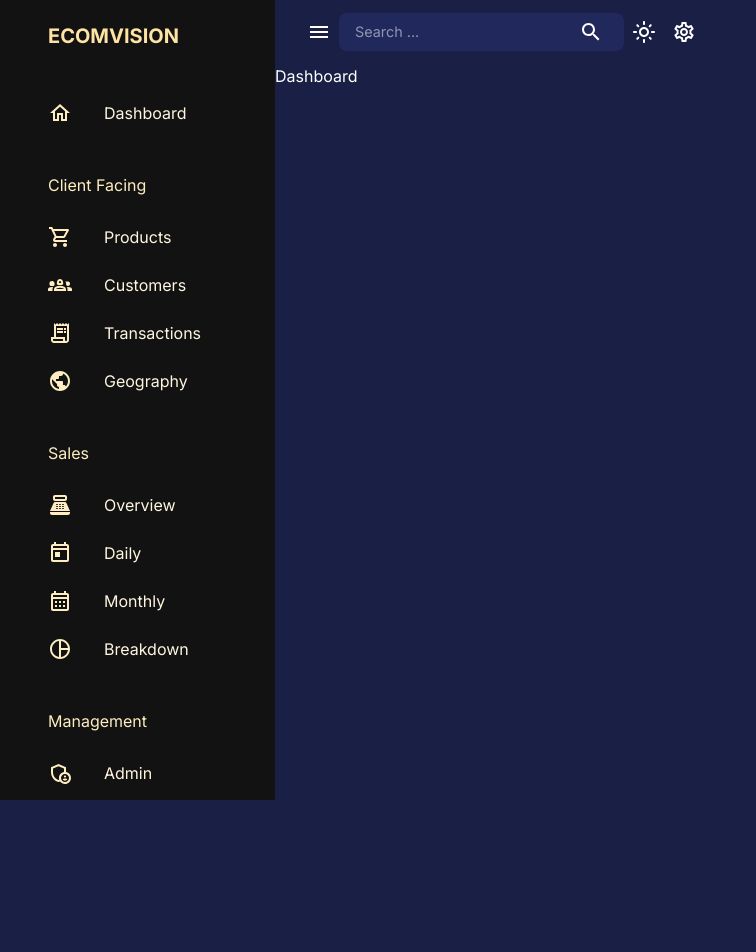
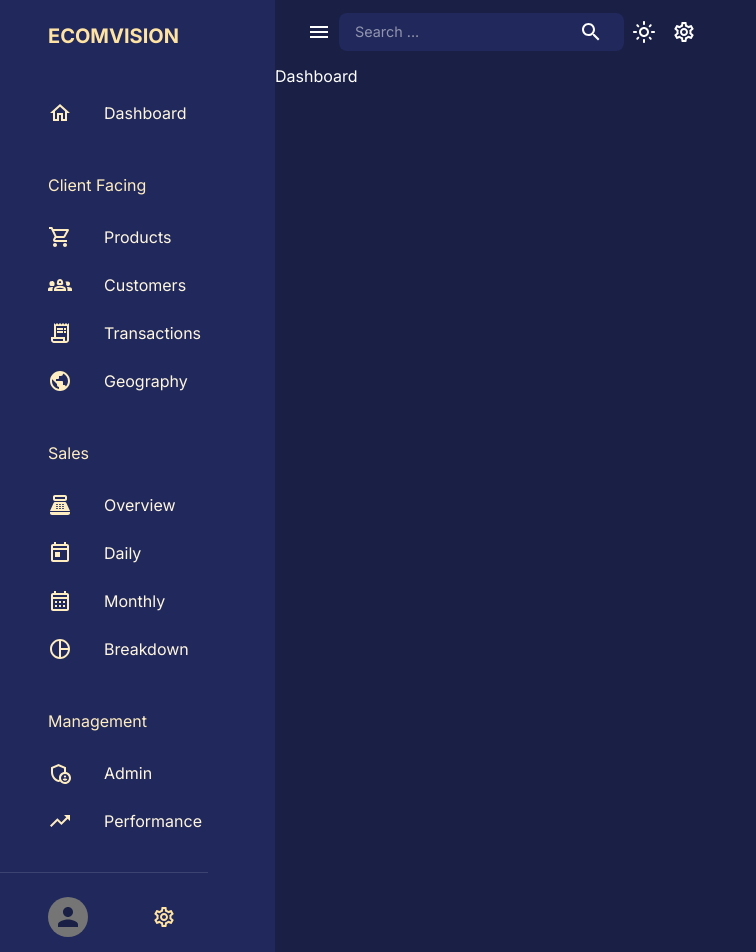
Before and after one commit to anshkush92/admin-dashboard-mern, a React (Create React App) app in the folder client/: page / in a window 1280 px wide. Shown: the top 952 px of the page, without its empty margins (0-756 px from the left). Before the commit the page ends 800 px from the top, so only its background shows below. Built offline with nearby package versions, Linux system fonts and the light colour scheme; no server answers.

Commit message:
Added the avatar for the usr in the bottom of the sidebar for easy navigation

```diff
--- a/client/src/components/Layout/Layout.jsx
+++ b/client/src/components/Layout/Layout.jsx
@@ -15,7 +15,7 @@ const Layout = () => {
 
   const { userId } = useSelector((state) => state.toggleMode);
   // Trying how to request the data from the database using the RTK Query
-  const { data, isLoading, error } = useGetUsersQuery(userId);
+  const { data } = useGetUsersQuery(userId);
   console.log("🚀 ~ file: Layout.jsx:19 ~ Layout ~ data", data);
 
   return (
@@ -29,10 +29,11 @@ const Layout = () => {
       <Sidebar
         isNonMobile={isNonMobile}
         drawerWidth={`${isNonMobile ? "275px" : "250px"}`}
+        user={data || {}}
       />
 
       <Box>
-        <Navbar />
+        <Navbar user={data || {}} />
         <Outlet />
       </Box>
     </Box>
--- a/client/src/components/Navbar/Navbar.jsx
+++ b/client/src/components/Navbar/Navbar.jsx
@@ -21,7 +21,8 @@ import { toggleMode } from "../../features/Toggle/ToggleMode.slice";
 import { toggleSidebar } from "../../features/Toggle/ToggleSidebar.slice";
 import FlexBetween from "../Common/FlexBetween";
 
-const Navbar = () => {
+const Navbar = ({ user }) => {
+  console.log("🚀 ~ file: Navbar.jsx:25 ~ Navbar ~ user", user);
   const theme = useTheme();
   const dispatch = useDispatch();
 
--- a/client/src/components/Sidebar/Sidebar.jsx
+++ b/client/src/components/Sidebar/Sidebar.jsx
@@ -3,6 +3,7 @@ import { useLocation, useNavigate } from "react-router-dom";
 import { useSelector, useDispatch } from "react-redux";
 
 import {
+  Avatar,
   Box,
   Divider,
   Drawer,
@@ -16,13 +17,18 @@ import {
   useTheme,
 } from "@mui/material";
 
-import { ChevronLeft, ChevronRightOutlined } from "@mui/icons-material";
+import {
+  ChevronLeft,
+  ChevronRightOutlined,
+  SettingsOutlined,
+} from "@mui/icons-material";
 
 import FlexBetween from "../Common/FlexBetween";
 import { toggleSidebar } from "../../features/Toggle/ToggleSidebar.slice";
 import navItems from "../../data/navItems";
 
-const Sidebar = ({ drawerWidth, isNonMobile }) => {
+const Sidebar = ({ drawerWidth, isNonMobile, user }) => {
+  console.log("🚀 ~ file: Sidebar.jsx:26 ~ Sidebar ~ user", user);
   const [activePage, setActivePage] = useState("");
   // console.log("🚀 ~ file: Sidebar.jsx:42 ~ Sidebar ~ activePage", activePage);
 
@@ -49,7 +55,7 @@ const Sidebar = ({ drawerWidth, isNonMobile }) => {
 
   return (
     isSidebarOpen && (
-      <Box component="nav">
+      <Box component="nav" height="100%">
         <Drawer
           open={isSidebarOpen}
           onClose={() => dispatch(toggleSidebar())}
@@ -59,14 +65,15 @@ const Sidebar = ({ drawerWidth, isNonMobile }) => {
             width: drawerWidth,
             "& .MuiDrawer-paper": {
               color: theme.palette.secondary[200],
-              backgrounDColor: theme.palette.background.alt,
+              backgroundColor: theme.palette.background.alt,
               boxSizing: "border-box",
               borderWidth: isNonMobile ? 0 : "2px",
               width: drawerWidth,
+              position: "relative",
             },
           }}
         >
-          <Box width="100%">
+          <Box width="100%" marginBottom="7.25rem">
             <Box sx={{ margin: "1.5rem 2rem 2rem 3rem" }}>
               <FlexBetween sx={{ color: theme.palette.secondary.main }}>
                 <Box
@@ -139,6 +146,38 @@ const Sidebar = ({ drawerWidth, isNonMobile }) => {
               })}
             </List>
           </Box>
+
+          <Box sx={{ position: "absolute", bottom: "2rem" }}>
+            <Divider />
+            <FlexBetween
+              sx={{
+                textTransform: "none",
+                gap: "2rem",
+                m: "1.5rem 2rem 0 3rem",
+              }}
+            >
+              <Box>
+                <Avatar alt={user.name} />
+              </Box>
+              <Box textAlign="left">
+                <Typography
+                  fontWeight="bold"
+                  fontSize="0.9rem"
+                  sx={{ color: theme.palette.secondary[100] }}
+                >
+                  {user.name}
+                </Typography>
+
+                <Typography
+                  fontSize="0.8rem"
+                  sx={{ color: theme.palette.secondary[200] }}
+                >
+                  {user.occupation}
+                </Typography>
+              </Box>
+              <SettingsOutlined sx={{ color: theme.palette.secondary[300] }} />
+            </FlexBetween>
+          </Box>
         </Drawer>
       </Box>
     )
```
